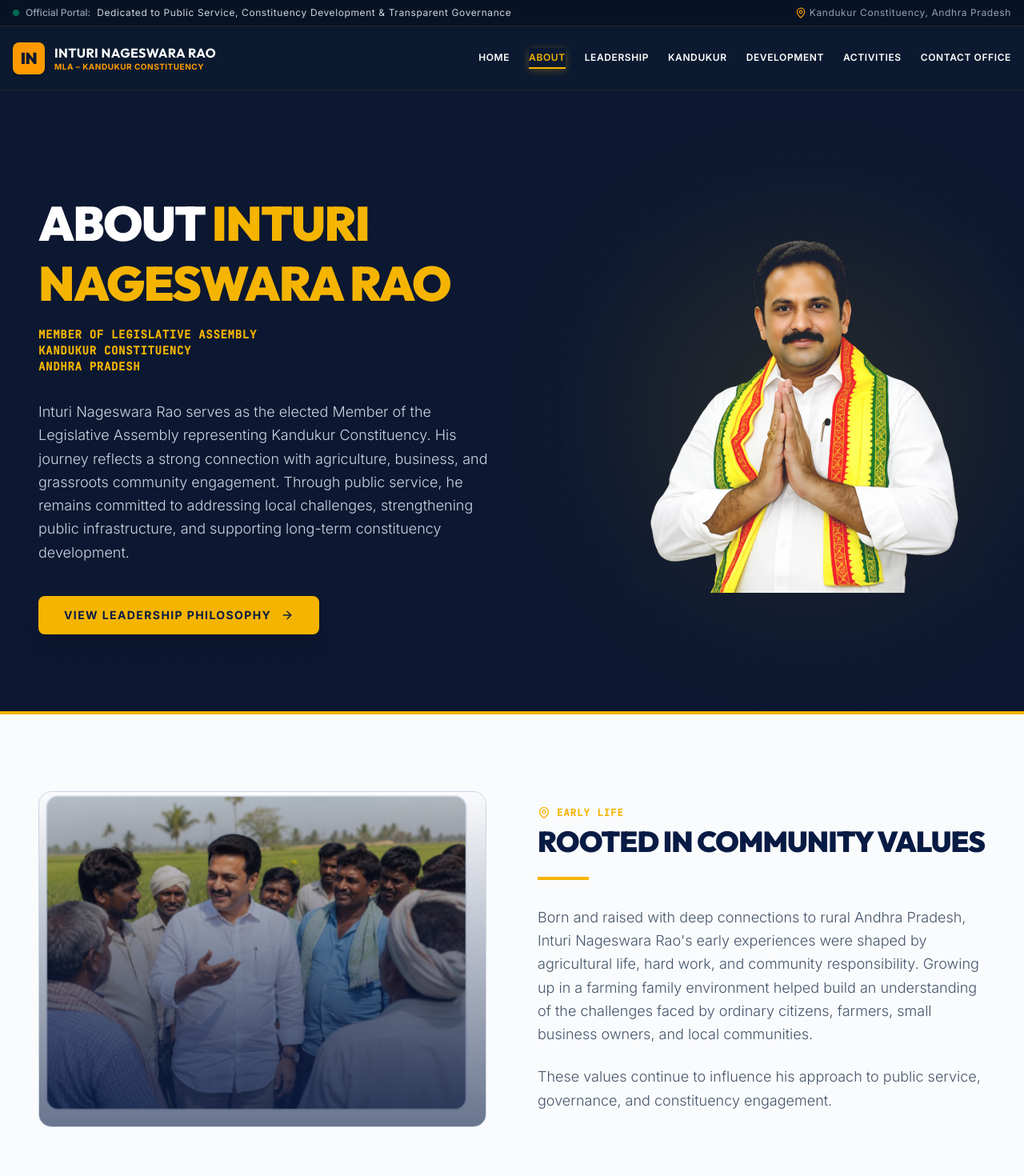
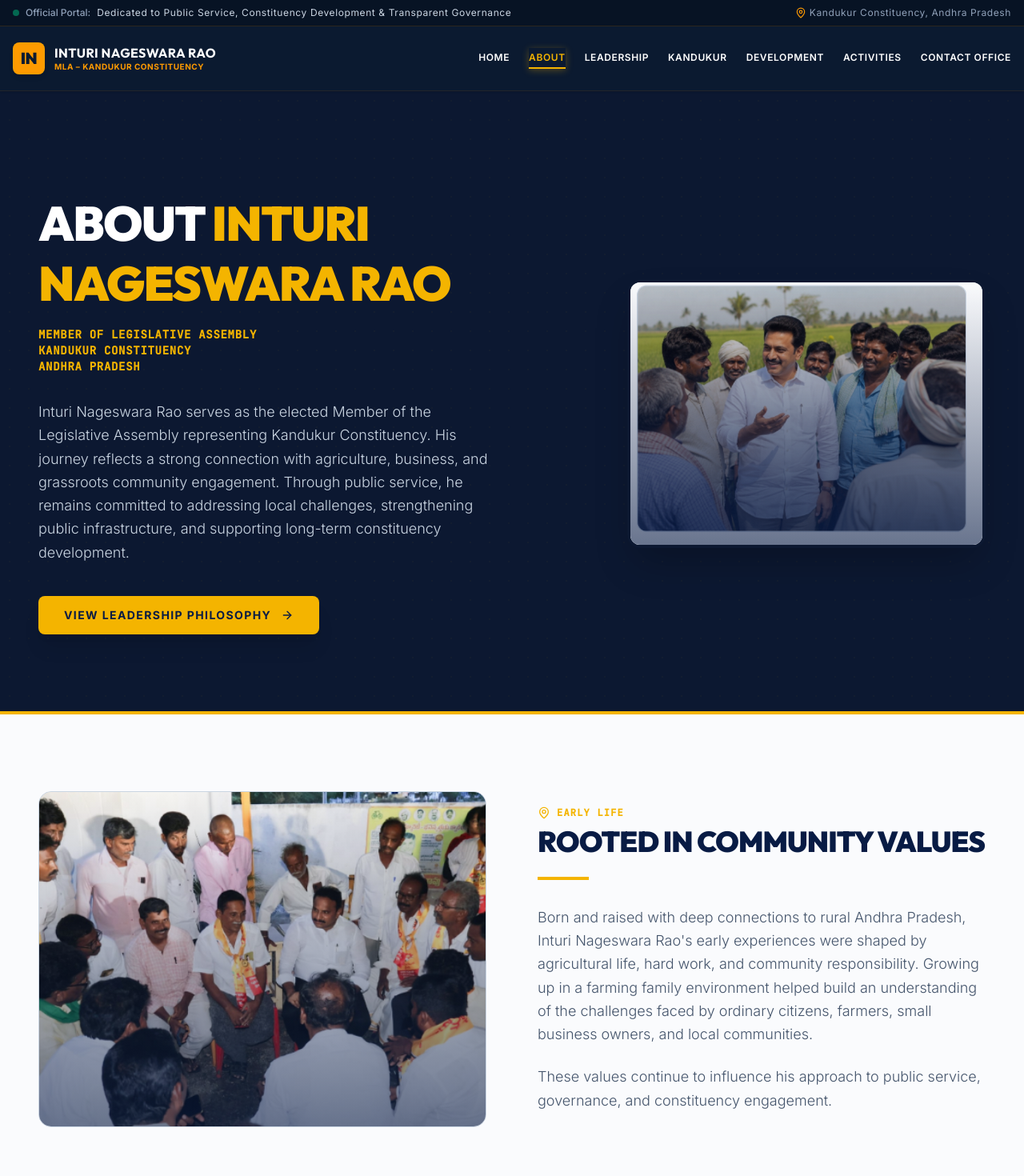
Before and after one commit to Shivanigundlapalli/Inturi-Nageswara-Rao-MLA-Website, a React (Vite) app: page /about in a window 1280 px wide. Shown: the top 1470 px of the page at 80% size. Built offline with nearby package versions, Linux system fonts and the light colour scheme; a web font is replaced by a local one.

Commit message:
Completely remove AI hero portrait and use provided real image

```diff
--- a/src/components/AboutView.tsx
+++ b/src/components/AboutView.tsx
@@ -89,15 +89,13 @@ export default function AboutView() {
           </div>
 
           <div className="flex justify-center lg:justify-end animate-fade-in relative">
-            <div className="w-full max-w-sm sm:max-w-md aspect-square relative overflow-visible bg-[#0c1831]">
-              {/* Decorative glow behind the image since the background is removed */}
-              <div className="absolute inset-0 bg-[#F4B400] blur-[100px] opacity-10 rounded-full" />
-
+            <div className="w-full max-w-sm sm:max-w-md aspect-[4/3] relative overflow-hidden bg-slate-200 rounded-2xl shadow-2xl border-4 border-[#0c1831] group">
               <img
-                src={`${portraitImage}?v=2`}
-                alt="Portrait"
-                className="w-full h-full object-contain relative z-10 mix-blend-lighten"
+                src="/gallery/activity-14.png"
+                alt="Inturi Nageswara Rao"
+                className="w-full h-full object-cover relative z-10 group-hover:scale-105 transition-transform duration-700"
               />
+              <div className="absolute inset-0 bg-gradient-to-t from-[#081B44]/60 to-transparent pointer-events-none z-20" />
             </div>
           </div>
         </div>
@@ -110,8 +108,8 @@ export default function AboutView() {
         <div className="grid grid-cols-1 lg:grid-cols-2 gap-16 items-center">
           <div className="order-2 lg:order-1 aspect-square md:aspect-[4/3] rounded-2xl bg-slate-200 border border-slate-300 flex flex-col items-center justify-center shadow-inner group overflow-hidden relative">
             <img
-              src="/gallery/activity-14.png"
-              alt="Party Worker Core Committee"
+              src="/gallery/activity-13.png"
+              alt="Agricultural Community Dialogue"
               className="w-full h-full object-cover group-hover:scale-105 transition-transform duration-700"
             />
             <div className="absolute inset-0 bg-gradient-to-t from-[#081B44]/60 to-transparent pointer-events-none" />
```
